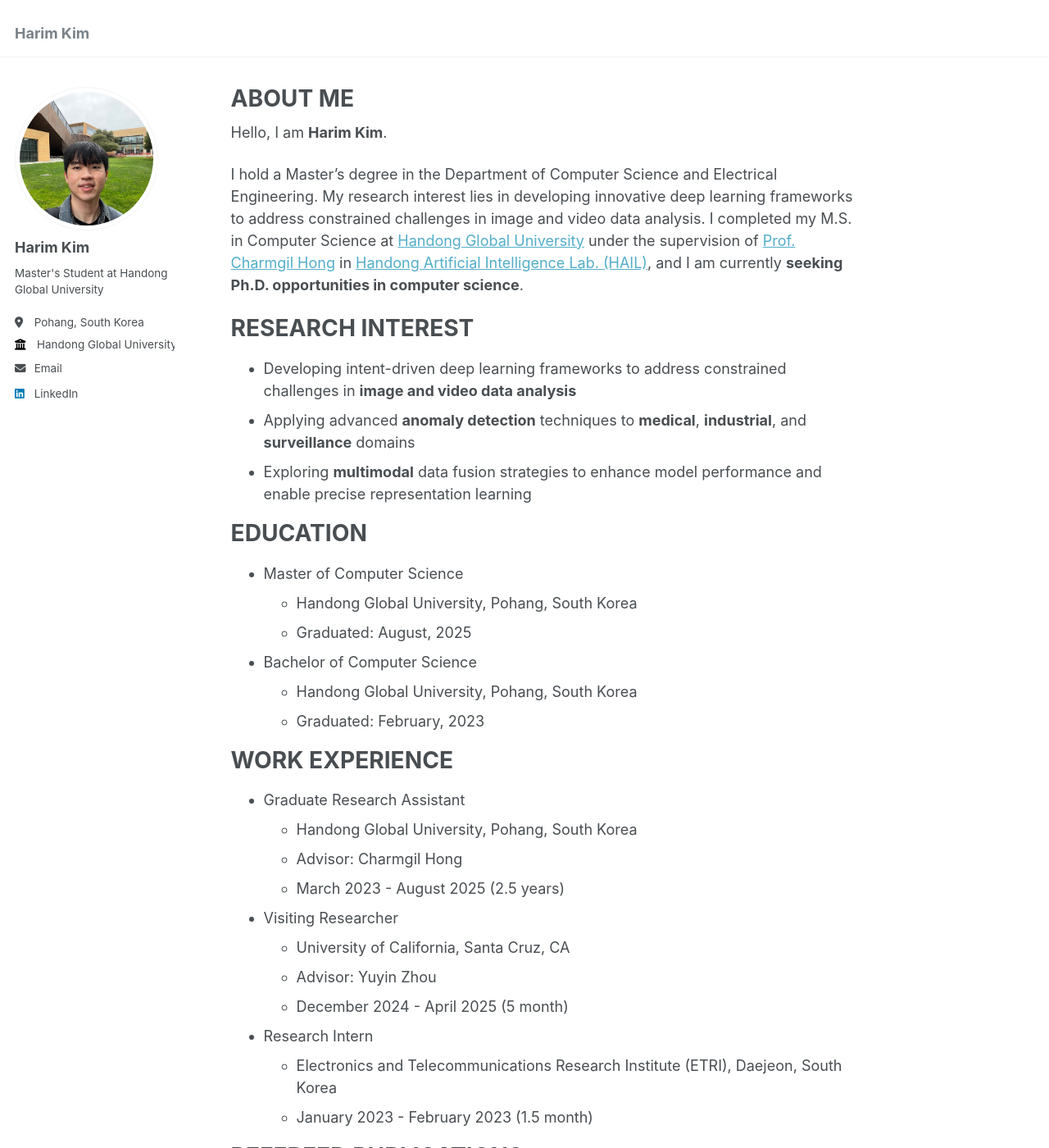
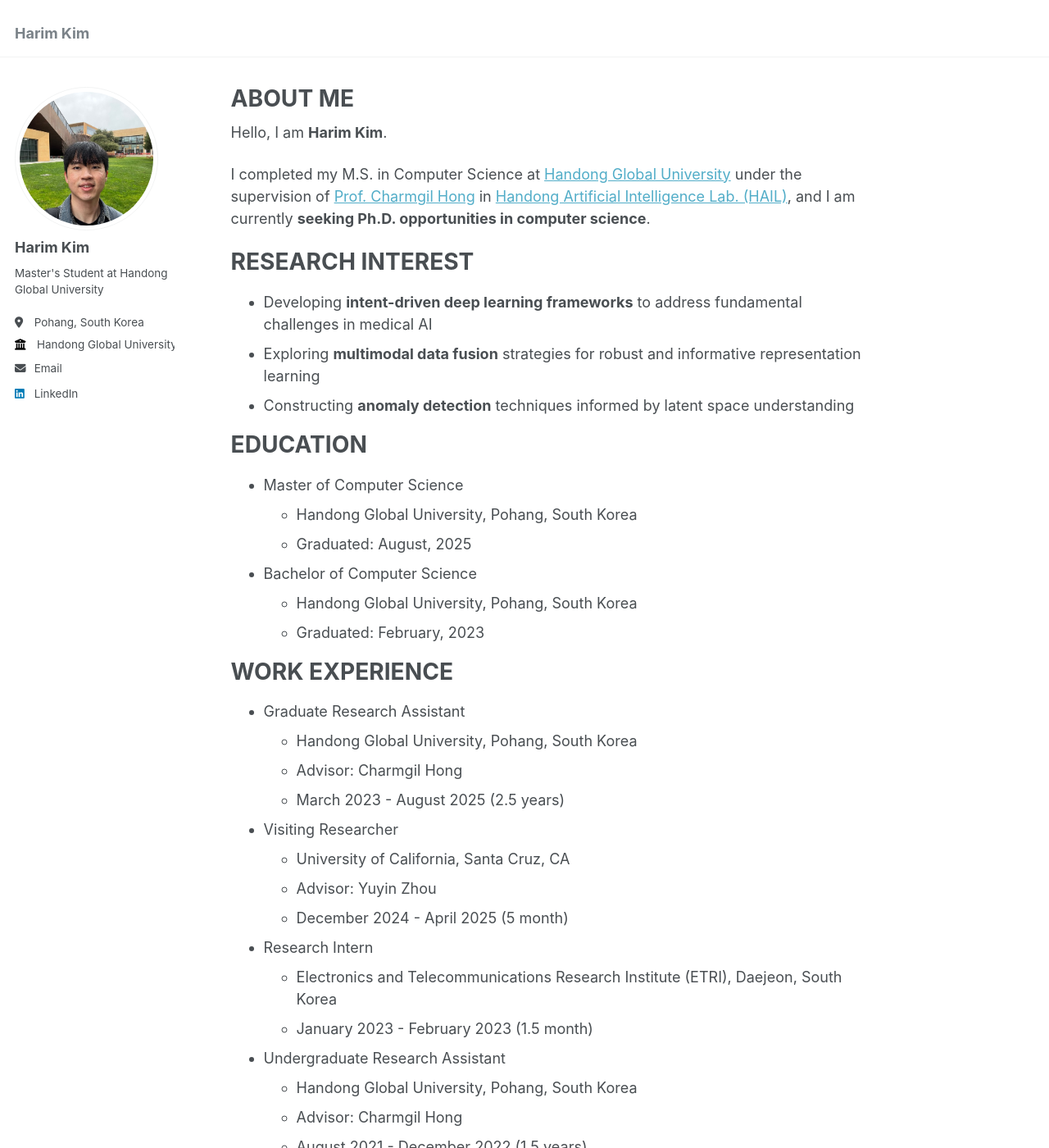
Before and after one commit to hrkim153/hrkim153.github.io, a Jekyll site: the page built from _pages/about.md, in a window 1280 px wide and 1400 px high. Shown: the whole window at 82% size. Built offline with Jekyll 4.4.1, drawn with Linux system fonts in a browser that asks for light colours; some of the changed text lies outside the part shown.

Commit message:
Update about.md

```diff
--- a/_pages/about.md
+++ b/_pages/about.md
@@ -8,13 +8,13 @@ redirect_from:
 ---
 Hello, I am **Harim Kim**.
 
-I hold a Master's degree in the Department of Computer Science and Electrical Engineering. My research interest lies in developing innovative deep learning frameworks to address constrained challenges in image and video data analysis. I completed my M.S. in Computer Science at [Handong Global University](https://handong.edu/) under the supervision of [Prof. Charmgil Hong](https://charmgil.github.io/) in [Handong Artificial Intelligence Lab. (HAIL)](https://hail.handong.edu/), and I am currently **seeking Ph.D. opportunities in computer science**.
+I completed my M.S. in Computer Science at [Handong Global University](https://handong.edu/) under the supervision of [Prof. Charmgil Hong](https://charmgil.github.io/) in [Handong Artificial Intelligence Lab. (HAIL)](https://hail.handong.edu/), and I am currently **seeking Ph.D. opportunities in computer science**.
 
 RESEARCH INTEREST
 ======
-- Developing intent-driven deep learning frameworks to address constrained challenges in **image and video data analysis**
-- Applying advanced **anomaly detection** techniques to **medical**, **industrial**, and **surveillance** domains
-- Exploring **multimodal** data fusion strategies to enhance model performance and enable precise representation learning
+- Developing **intent-driven deep learning frameworks** to address fundamental challenges in medical AI
+- Exploring **multimodal data fusion** strategies for robust and informative representation learning
+- Constructing **anomaly detection** techniques informed by latent space understanding
 
 EDUCATION
 ======
@@ -38,6 +38,10 @@ WORK EXPERIENCE
 - Research Intern
   - Electronics and Telecommunications Research Institute (ETRI), Daejeon, South Korea
   - January 2023 - February 2023 (1.5 month)
+- Undergraduate Research Assistant
+  - Handong Global University, Pohang, South Korea
+  - Advisor: Charmgil Hong
+  - August 2021 - December 2022 (1.5 years)
 
 REFEREED PUBLICATIONS
 ======
@@ -112,6 +116,7 @@ VOLUNTEERING
 
 MEDIA COVERAGE
 ======
+- "Handong Global University Researchers Recognized for Their Work in Medical Imaging at MICCAI, the World's Top Conference in the Field" - Beyond Post, September 2025 ([link](https://www.beyondpost.co.kr/view.php?ud=20250930143145429292e75d13a3_30))
 - "Handong Global University and UCSC Kick Off Global Research on Next-Generation Hearthcare AI" - Nate News, December 2024 ([link](https://m.news.nate.com/view/20241231n06219?mid=m03&list=recent&cpcd=))
 - "Handong Global University AI Research Team and AiCAR Win Best Paper Award at International Video Security Conference" - AI Times, August 2024 ([link](https://www.aitimes.kr/news/articleView.html?idxno=31894))
 - "Handong Global University and GMDSOFT Gain International Recognition for AI Video Processing Technology" - Media Gyeongbuk, August 2024 ([link](http://www.mediagb.kr/news/view.php?idx=35347))
```
